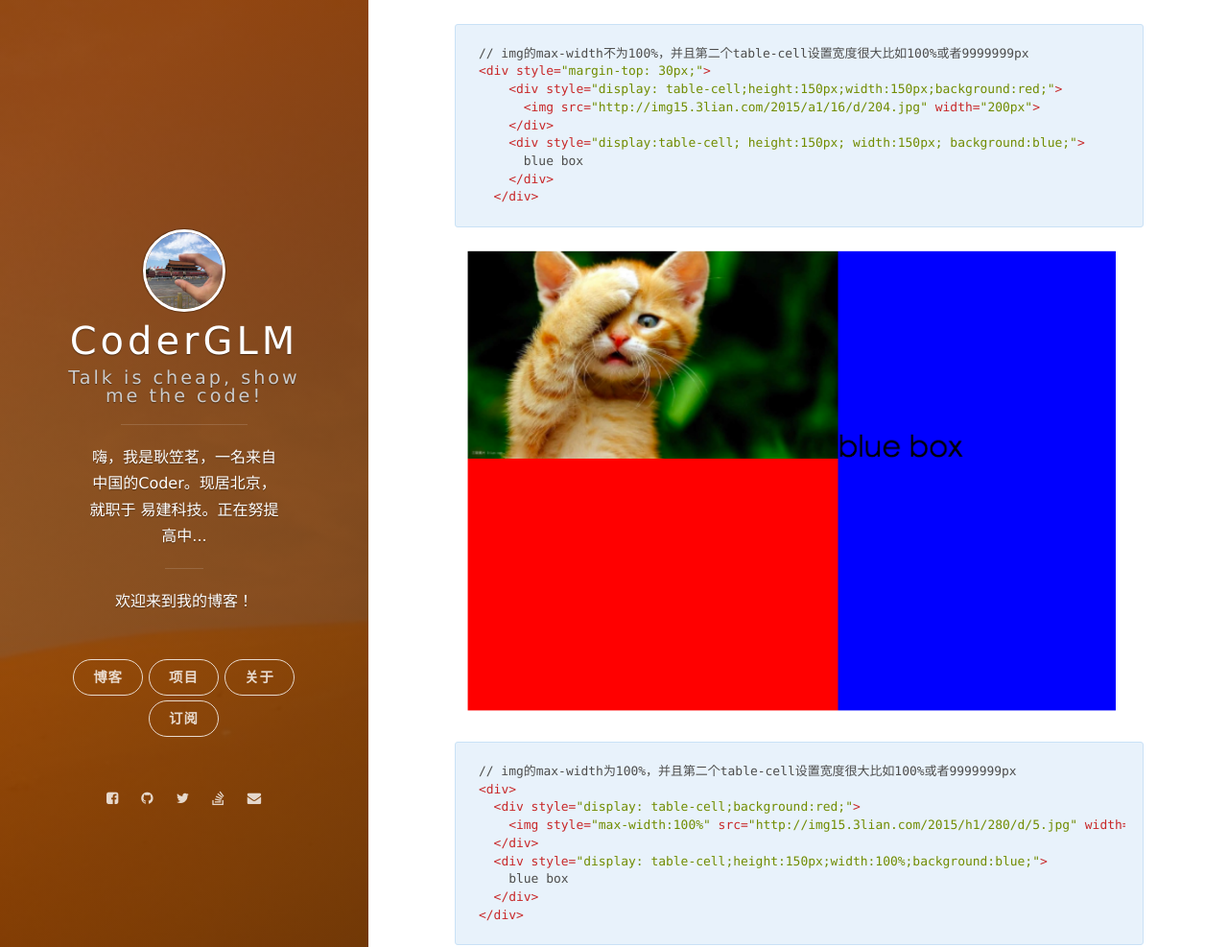
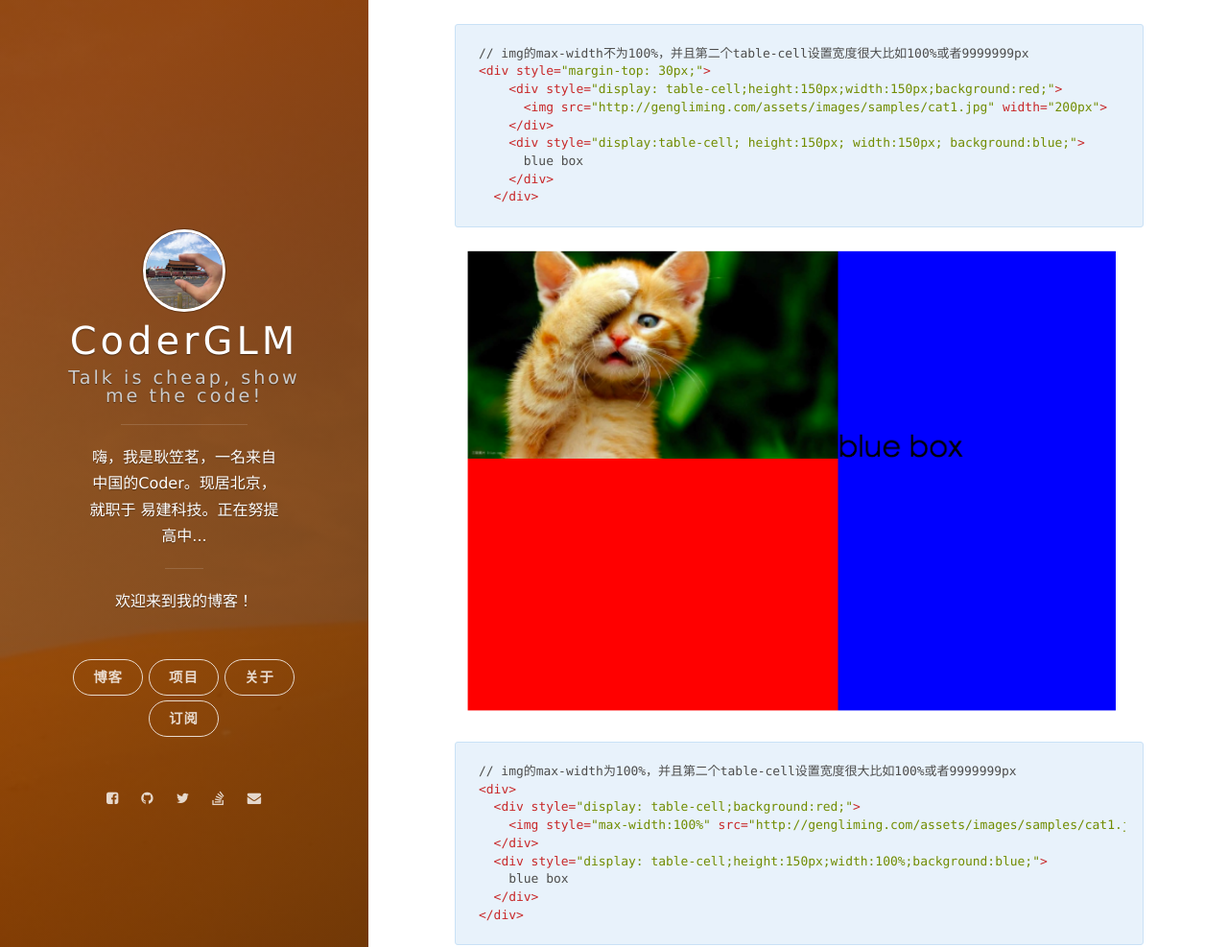
Before and after one commit to CoderLim/jekyll-based-blog, a Jekyll site: the page built from _posts/2016-12-23-an-insight-into-table-cell-of-display.markdown, in a window 1280 px wide and 1400 px high, scrolled down 4140 px. Shown: the part 156-1143 px from the top of the window at 96% size. Built offline with Jekyll 4.4.1, drawn with Linux system fonts in a browser that asks for light colours; nearby versions of some CDN libraries; comment, search, counter and statistics services are not loaded; some of the changed text lies outside the part shown.

Commit message:
修改图片路径

````diff
--- a/_posts/2016-12-23-an-insight-into-table-cell-of-display.markdown
+++ b/_posts/2016-12-23-an-insight-into-table-cell-of-display.markdown
@@ -90,7 +90,7 @@ table-cell的特征就是跟table的td表现是一毛一样的；
 ```
  <div style="margin-top: 30px;">
     <div style="display: table-cell;height:150px;width:150px;background:red;">
-      <img src="http://img15.3lian.com/2015/a1/16/d/204.jpg" width="200px">
+      <img src="{{site.imageurl}}/assets/images/samples/cat1.jpg" width="200px">
     </div>
     <div style="display: table-cell;height:150px;width:150px;background:blue;">
       blue box
@@ -130,7 +130,7 @@ table-cell的特征就是跟table的td表现是一毛一样的；
 // img的max-width不为100%，并且第二个table-cell设置宽度很大比如100%或者9999999px
 <div style="margin-top: 30px;">
     <div style="display: table-cell;height:150px;width:150px;background:red;">
-      <img src="http://img15.3lian.com/2015/a1/16/d/204.jpg" width="200px">
+      <img src="{{site.imageurl}}/assets/images/samples/cat1.jpg" width="200px">
     </div>
     <div style="display:table-cell; height:150px; width:150px; background:blue;">
       blue box
@@ -144,7 +144,7 @@ table-cell的特征就是跟table的td表现是一毛一样的；
 // img的max-width为100%，并且第二个table-cell设置宽度很大比如100%或者9999999px
 <div>
   <div style="display: table-cell;background:red;">
-    <img style="max-width:100%" src="http://img15.3lian.com/2015/h1/280/d/5.jpg" width="100px">
+    <img style="max-width:100%" src="{{site.imageurl}}/assets/images/samples/cat1.jpg" width="100px">
   </div>
   <div style="display: table-cell;height:150px;width:100%;background:blue;">
     blue box
````
